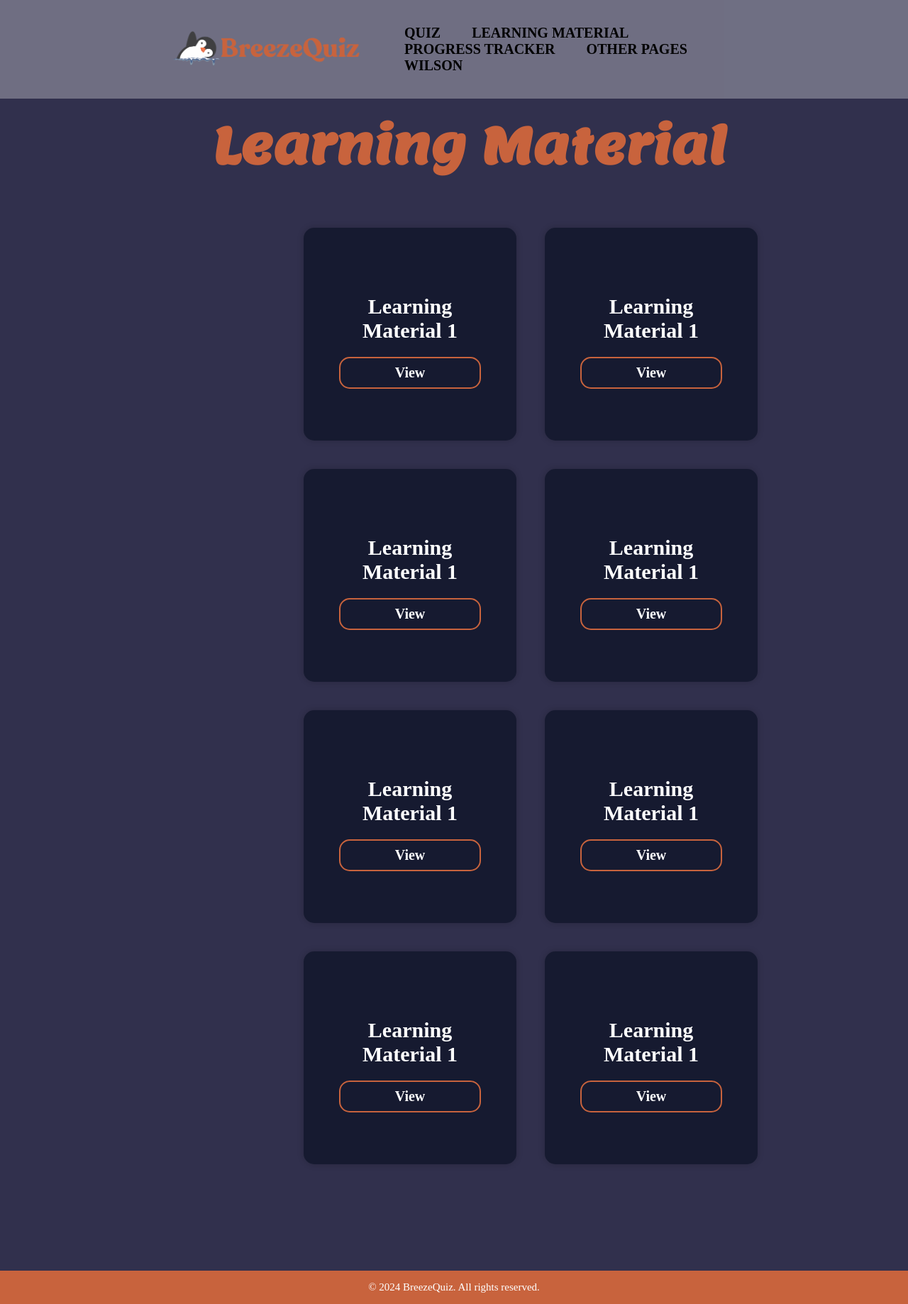
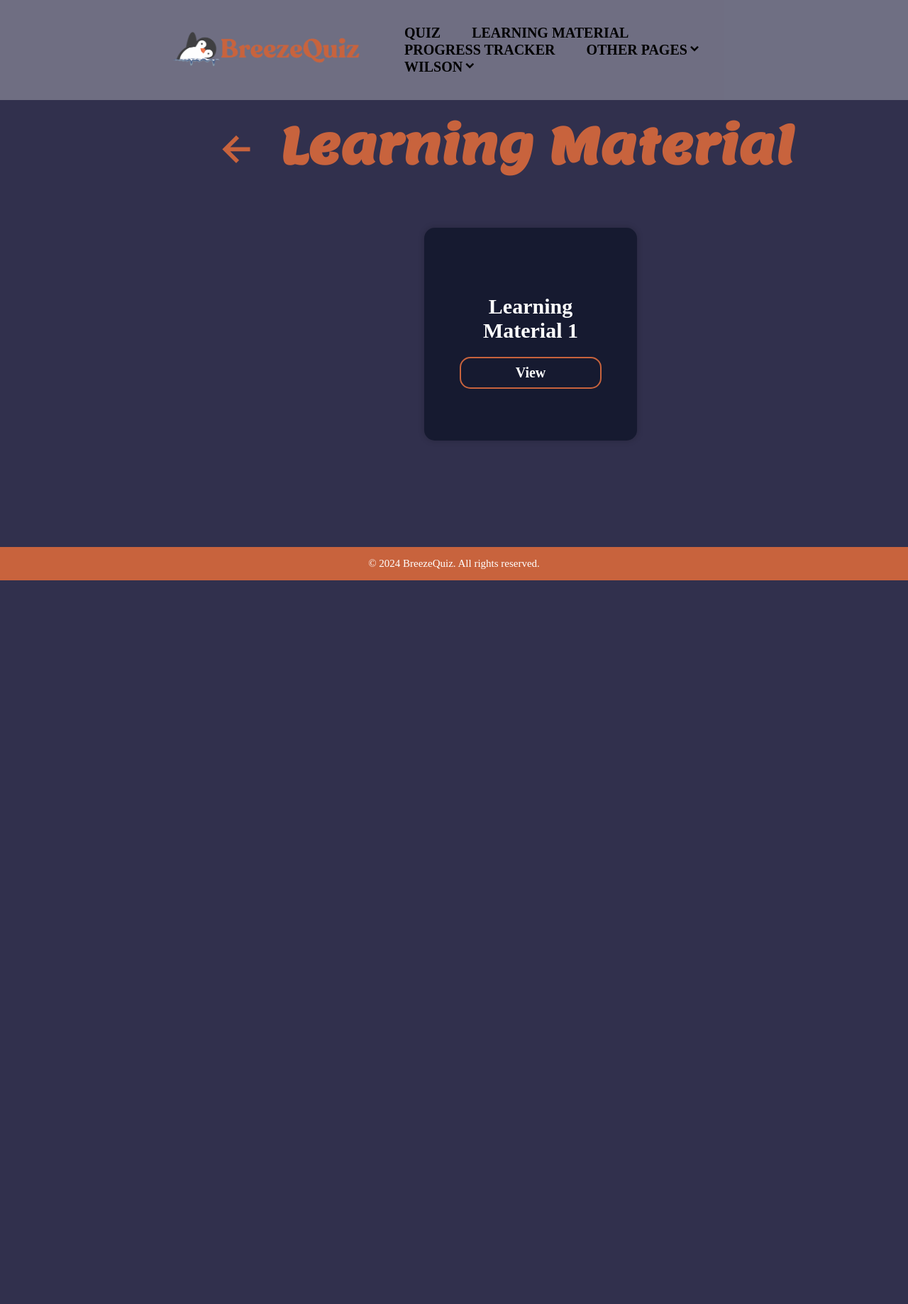
Before and after one commit to JackyKhoo0616/WEB_Assignment, a PHP site: page /html/viewLearning.html in a window 1280 px wide. Shown: the whole page at 71% size. After the commit the page ends 818 px from the top, so only its background shows below. Run offline with PHP 8.4, Linux system fonts and the light colour scheme.

Commit message:
update on view quiz and view learning page

```diff
--- a/css/viewLearning.css
+++ b/css/viewLearning.css
@@ -10,14 +10,27 @@
 	flex-direction: column;
 	background-color: #31304d;
 	padding-bottom: 150px;
+	min-height: 95.5vh;
 }
 
-.learningpage-wrapper h1 {
+.header {
+	display: flex;
+	flex-direction: row;
+}
+
+.header h1 {
 	font-size: 50px;
 	font-family: "Lemon", serif;
 	color: #c8633d;
 	font-size: 70px;
-	margin: 160px 0 30px 300px;
+	margin: 160px 0 30px 25px;
+}
+
+.header i {
+	font-size: 50px;
+	color: #c8633d;
+	font-size: 70px;
+	margin: 175px 0 30px 300px;
 }
 
 .learningpage-container {
--- a/html/viewLearning.html
+++ b/html/viewLearning.html
@@ -11,6 +11,10 @@
 
 		<link
 			href="https://fonts.googleapis.com/css2?family=Lemon&display=swap"
+			rel="stylesheet"
+		/>
+		<link
+			href="https://unpkg.com/boxicons@2.1.4/css/boxicons.min.css"
 			rel="stylesheet"
 		/>
 	</head>
@@ -58,83 +62,15 @@
 			</div>
 		</div>
 
-		<!-- quiz -->
+		<!-- learning material -->
 		<div class="learningpage-wrapper">
-			<h1>Learning Material</h1>
+			<div class="header">
+				<a href="../html/studentDashboard.html">
+					<i class="bx bx-left-arrow-alt"></i
+				></a>
+				<h1>Learning Material</h1>
+			</div>
 			<div class="learningpage-container">
-				<div class="learning">
-					<div class="learning-info">
-						<h3>Learning Material 1</h3>
-					</div>
-					<div class="view-button">
-						<a href="#">
-							<button type="submit">View</button>
-						</a>
-					</div>
-				</div>
-
-				<div class="learning">
-					<div class="learning-info">
-						<h3>Learning Material 1</h3>
-					</div>
-					<div class="view-button">
-						<a href="#">
-							<button type="submit">View</button>
-						</a>
-					</div>
-				</div>
-
-				<div class="learning">
-					<div class="learning-info">
-						<h3>Learning Material 1</h3>
-					</div>
-					<div class="view-button">
-						<a href="#">
-							<button type="submit">View</button>
-						</a>
-					</div>
-				</div>
-
-				<div class="learning">
-					<div class="learning-info">
-						<h3>Learning Material 1</h3>
-					</div>
-					<div class="view-button">
-						<a href="#">
-							<button type="submit">View</button>
-						</a>
-					</div>
-				</div>
-				<div class="learning">
-					<div class="learning-info">
-						<h3>Learning Material 1</h3>
-					</div>
-					<div class="view-button">
-						<a href="#">
-							<button type="submit">View</button>
-						</a>
-					</div>
-				</div>
-				<div class="learning">
-					<div class="learning-info">
-						<h3>Learning Material 1</h3>
-					</div>
-					<div class="view-button">
-						<a href="#">
-							<button type="submit">View</button>
-						</a>
-					</div>
-				</div>
-				<div class="learning">
-					<div class="learning-info">
-						<h3>Learning Material 1</h3>
-					</div>
-					<div class="view-button">
-						<a href="#">
-							<button type="submit">View</button>
-						</a>
-					</div>
-				</div>
 				<div class="learning">
 					<div class="learning-info">
 						<h3>Learning Material 1</h3>
```
Also changed, not shown: css/studentDashboard.css (+14 -1 lines), css/viewQuiz.css (+14 -2 lines), html/studentDashboard.html (+22 -11 lines), html/viewQuiz.html (+10 -1 lines), picture/G1.png (added), picture/G2.png (added), picture/G3.png (added), picture/G4.png (added), picture/G5.png (added).
